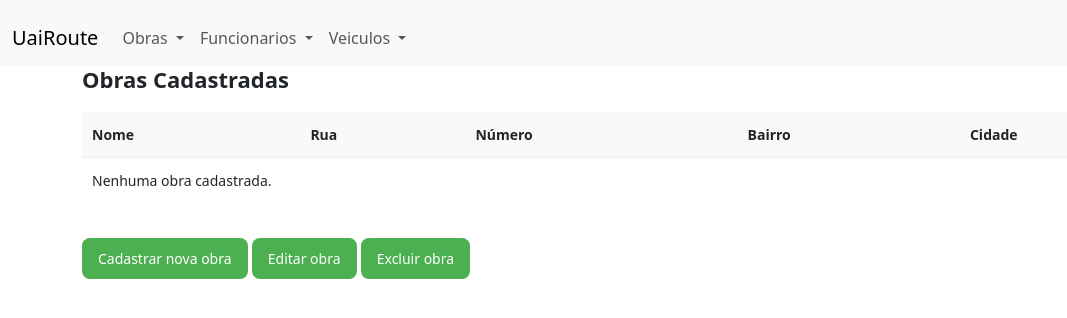
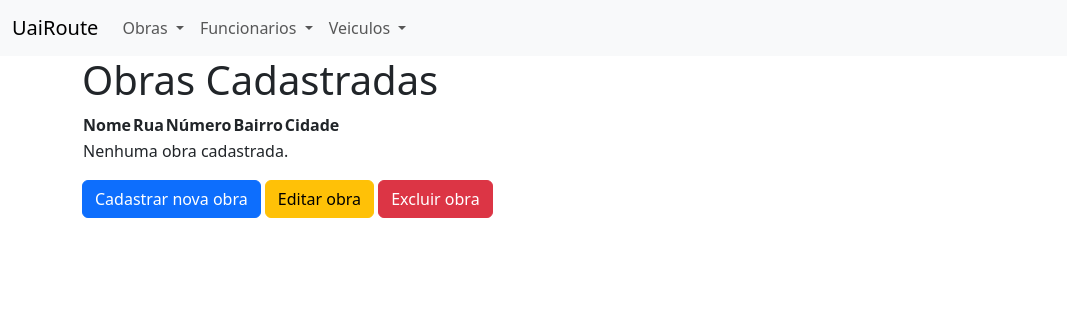
Before and after one commit to pedrokourly/uaiRoute, a Flask app: page /obras in a window 1280 px wide. Shown: the top 318 px of the page, without its empty margins (0-1067 px from the left). Run offline with Flask 3, Linux system fonts and the light colour scheme.

Commit message:
Tela cadastrar obras

```diff
--- a/frontend/routes.py
+++ b/frontend/routes.py
@@ -11,4 +11,4 @@ def obras():
 
 @app.route('/obras/cadastrar')
 def cadastrarObra():
-    return render_template('obras/cadastrar.html')
+    return render_template('obras/cadastrar-obras.html')
--- a/frontend/templates/Obras/lista-de-formulario.html
+++ b/frontend/templates/Obras/lista-de-formulario.html
@@ -1,81 +1,6 @@
 {% extends "default.html" %}
 
-
 {% block styles %}
-<style>
-    h1 {
-        font-size: 22px;
-        margin-bottom: 20px;
-        font-weight: 600;
-    }
-
-    table {
-        width: 100%;
-        border-collapse: collapse;
-        margin-bottom: 20px;
-    }
-
-    table th, table td {
-        padding: 12px 10px;
-        border-bottom: 1px solid #eee;
-        text-align: left;
-        vertical-align: middle;
-        font-size: 14px;
-    }
-
-    table th {
-        background-color: #f9f9f9;
-        font-weight: 600;
-    }
-
-    table tr:last-child td {
-        border-bottom: none;
-    }
-
-    .botao-acao {
-        padding: 6px 10px;
-        margin-left: 4px;
-        background-color: #f1f1f1;
-        border: 1px solid #ccc;
-        border-radius: 8px;
-        cursor: pointer;
-        font-size: 13px;
-        transition: background-color 0.2s;
-    }
-
-    .botao-acao:hover {
-        background-color: #ddd;
-    }
-
-    a {
-        display: inline-block;
-        margin-top: 10px;
-        text-decoration: none;
-        color: #4CAF50;
-        font-size: 14px;
-    }
-
-    a:hover {
-        text-decoration: underline;
-    }
-
-    .botao-verde {
-        background-color: #4CAF50;
-        color: white;
-        padding: 10px 16px;
-        border-radius: 8px;
-        text-align: center;
-        border: none;
-        cursor: pointer;
-        transition: background-color 0.3s;
-        margin-top: 15px;
-    }
-
-    .botao-verde:hover {
-        background-color: #45a049;
-    }
-
-</style>
 {% endblock %}
 
 {% block conteudo %}
@@ -98,11 +23,13 @@
         </tbody>
     </table>
 
-    <a class="botao-verde" href="cadastrar.html">Cadastrar nova obra</a>
-    <a class="botao-verde" href="#" style="background-color: #4CAF50;" onclick="alert('Função editar ainda não implementada')">Editar obra</a>
-    <a class="botao-verde" href="#" style="background-color: #4CAF50;" onclick="alert('Função excluir ainda não implementada')">Excluir obra</a>
+   <div class="mt-3">
+    <a href="{{ url_for('cadastrarObra') }}" class="btn btn-primary">Cadastrar nova obra</a>
+    <button class="btn btn-warning" onclick="alert('Função editar ainda não implementada')">Editar obra</button>
+    <button class="btn btn-danger" onclick="alert('Função excluir ainda não implementada')">Excluir obra</button>
+</div>
+</div>
 
-</div>
 {% endblock %}
 
 {% block scripts %}
@@ -123,9 +50,9 @@
 
             tr.innerHTML = `
                 <td>${obra.nome}</td>
-                <td>${obra.rua} <button class="botao-acao" onclick="verNoMapa('${obra.rua}, ${obra.cidade}')">Ver</button></td>
-                <td>${obra.numero} <button class="botao-acao" onclick="verNoMapa('${obra.numero}, ${obra.cidade}')">Ver</button></td>
-                <td>${obra.bairro} <button class="botao-acao" onclick="verNoMapa('${obra.bairro}, ${obra.cidade}')">Ver</button></td>
+                <td>${obra.rua} <button onclick="verNoMapa('${obra.rua}, ${obra.cidade}')">Ver</button></td>
+                <td>${obra.numero} <button onclick="verNoMapa('${obra.numero}, ${obra.cidade}')">Ver</button></td>
+                <td>${obra.bairro} <button onclick="verNoMapa('${obra.bairro}, ${obra.cidade}')">Ver</button></td>
                 <td>${obra.cidade}</td>
             `;
 
```
Also changed, not shown: frontend/templates/Obras/cadastrar-obras.html (added, +26 -0 lines).
